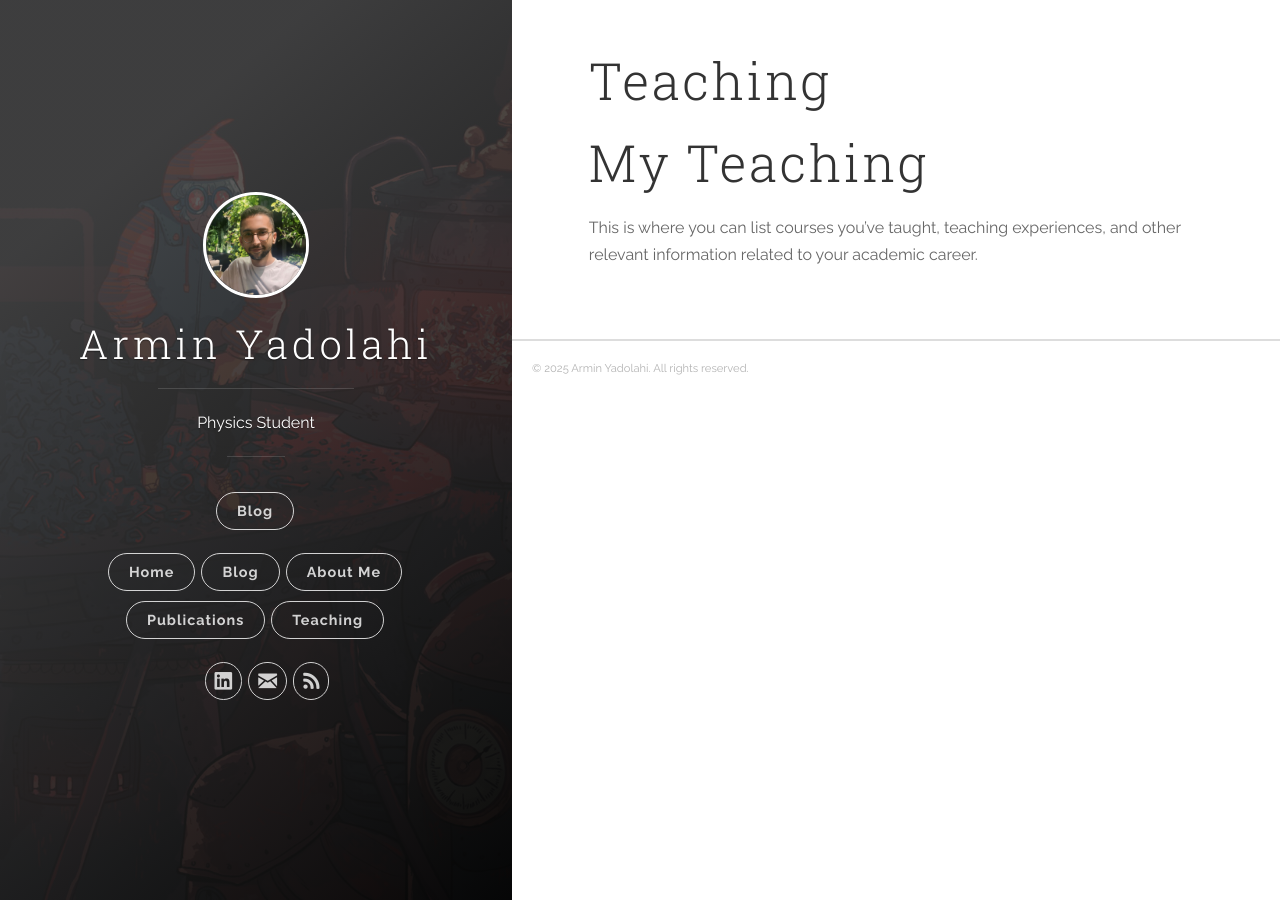
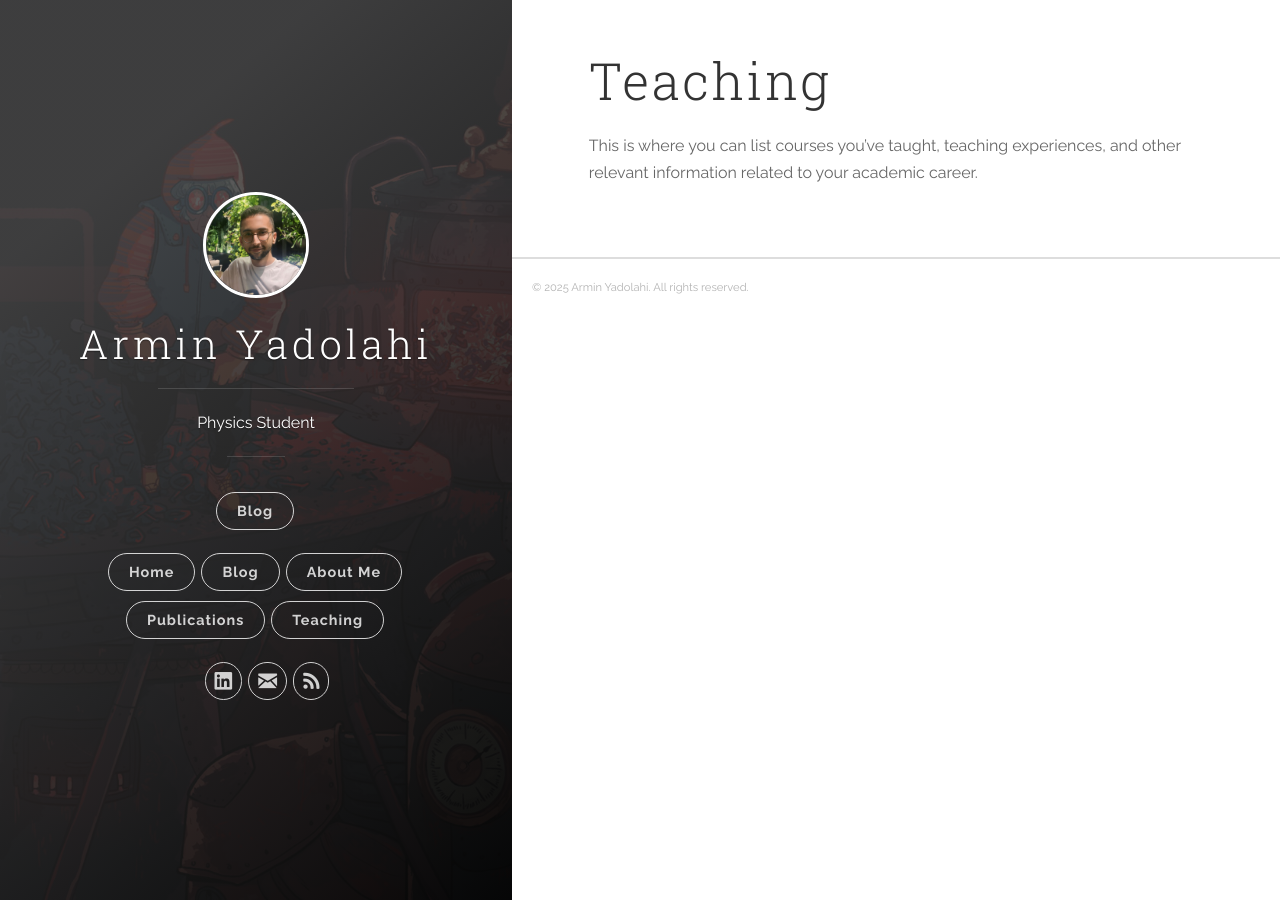
Before and after one commit to ArminYadolahi/ArminYadolahi.github.io, a Jekyll site: the page built from teaching.md, in a window 1280 px wide. Built offline with Jekyll 4.4.1, drawn with Linux system fonts in a browser that asks for light colours.

Commit message:
Update teaching.md

```diff
--- a/teaching.md
+++ b/teaching.md
@@ -3,6 +3,5 @@ layout: page
 title: "Teaching"
 permalink: /teaching/
 ---
-# My Teaching
 
 This is where you can list courses you've taught, teaching experiences, and other relevant information related to your academic career.
```
